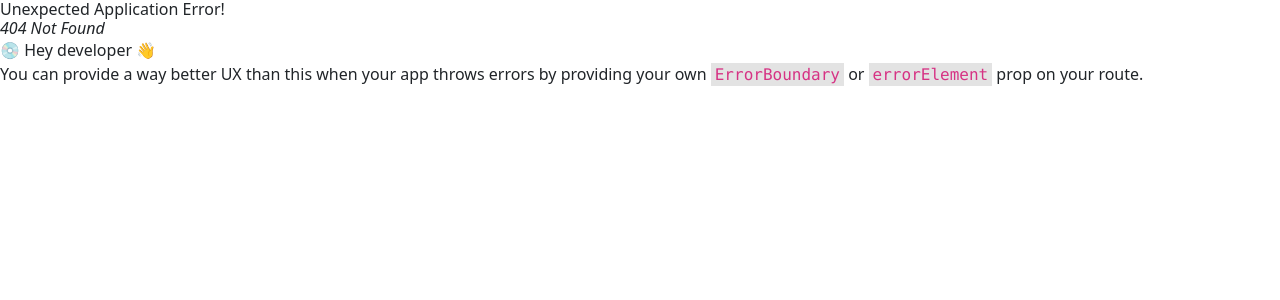
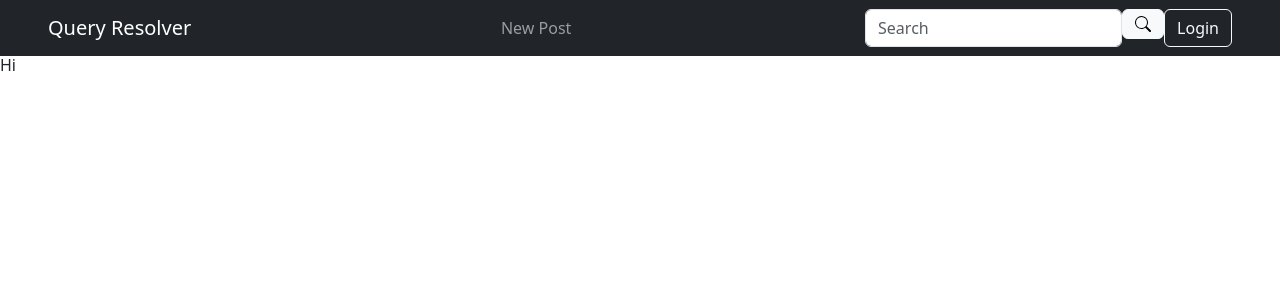
Before and after one commit to Shivendra323/Query-Resolver, a React (Vite) app in the folder client/: page /search in a window 1280 px wide. Before the commit this address had no page. Shown: the top 300 px of the page. Built offline with nearby package versions, Linux system fonts and the light colour scheme.

Commit message:
Pushing all changes

```diff
--- a/client/package.json
+++ b/client/package.json
@@ -18,6 +18,7 @@
     "react": "^18.2.0",
     "react-bootstrap": "^2.10.2",
     "react-dom": "^18.2.0",
+    "react-icons": "^5.1.0",
     "react-router-dom": "^6.22.3"
   },
   "devDependencies": {
--- a/client/src/Componenets/Navigation.jsx
+++ b/client/src/Componenets/Navigation.jsx
@@ -1,7 +1,10 @@
 import React, { useState, useEffect } from 'react';
 import { Nav, Navbar, Button, Form, FormControl } from 'react-bootstrap';
 import { Link } from 'react-router-dom';
+import { BsSearch } from 'react-icons/bs'; // Importing search icon from React Icons library
 import NewPost from './NewPost';
+import axios from 'axios';
+import Search from './Search';
 
 function Navigation() {
   const [showForm, setShowForm] = useState(false);
@@ -9,6 +12,7 @@ function Navigation() {
   const [username, setUsername] = useState('');
   const [searchQuery, setSearchQuery] = useState('');
   const [searchResults, setSearchResults] = useState([]);
+  const [searchPerformed, setSearchPerformed] = useState(false); // Track if a search has been performed
 
   useEffect(() => {
     const sessionData = localStorage.getItem('session');
@@ -37,26 +41,20 @@ function Navigation() {
     setIsLoggedIn(false);
   };
 
-  const handleSearch = async (e) => {
-    if (e.key === 'Enter') {
+  const handleSearch = async () => {
     try {
-        const url = new URL("http://localhost:3000/getResults");
-        url.searchParams.append("query", searchQuery);
-
-        const response = await fetch(url);
-        if (!response.ok) {
-          throw new Error('Network response was not ok');
+      const response = await axios.get("http://localhost:3000/getResults", {
+        params: {
+          query: searchQuery
         }
-
-        const data = await response.json();
-        setSearchResults(data); // Update searchResults state with the received data
+      });
+      console.log(response);
+      setSearchResults(response.data); // Update searchResults state with the received data
+      setSearchPerformed(true); // Set searchPerformed to true after search
     } catch (error) {
       console.error("Error fetching search results:", error);
     }
-    }
   };
-
-
 
   return (
     <>
@@ -70,14 +68,20 @@ function Navigation() {
             <Nav.Link onClick={handleLinkClick}>New Post</Nav.Link>
           </Nav>
           <Form>
+            <div className="d-flex">
               <FormControl
                 type="text"
                 placeholder="Search"
                 className="mr-sm-2"
                 value={searchQuery}
                 onChange={(e) => setSearchQuery(e.target.value)}
-              onKeyDown={handleSearch}
               />
+              <Link to="/search">
+                <Button variant="light" onClick={handleSearch} className="ml-2">
+                  <BsSearch /> {/* Search icon */}
+                </Button>
+              </Link>
+            </div>
           </Form>
           <Nav>
             {isLoggedIn ? (
@@ -95,16 +99,7 @@ function Navigation() {
       </Navbar>
       {showForm && <NewPost onClose={handleCloseForm} />}
       {/* Display search results here */}
-      {searchResults.length > 0 && (
-        <div className="search-results">
-          <h5>Search Results:</h5>
-          <ul>
-            {searchResults.map(result => (
-              <li key={result.id}>{result.title}</li>
-            ))}
-          </ul>
-        </div>
-      )}
+      {searchPerformed && <Search data={searchResults} />}
     </>
   );
 }
--- /dev/null
+++ b/client/src/Componenets/Search.jsx
@@ -0,0 +1,31 @@
+import React from 'react'
+
+function Search(data) {
+    return (
+        console.log(data),
+        <>
+            <h1>Hi</h1>
+            {
+                data.length === 0 && ( // Check if search has been performed and no results found
+                    <div className="search-results">
+                        <h5>No post found</h5>
+                    </div>
+                )
+            }
+            {
+                data.length > 0 && (
+                    <div className="search-results">
+                        <h5>Search Results:</h5>
+                        <ul>
+                            {searchResults.map((result, index) => (
+                                <li key={index}>{result.content}</li>
+                            ))}
+                        </ul>
+                    </div>
+                )
+            }
+        </>
+    )
+}
+
+export default Search
--- a/client/src/main.jsx
+++ b/client/src/main.jsx
@@ -6,12 +6,14 @@ import { Route, RouterProvider, createBrowserRouter, createRoutesFromElements }
 import Layout from './Componenets/Layout.jsx'
 import Post from './Componenets/Post.jsx'
 import Login from './Componenets/Login.jsx'
+import Search from './Componenets/Search.jsx'
 
 const router = createBrowserRouter(
   createRoutesFromElements(
     <Route path='/' element={<Layout/>}>
-      <Route path='' element={<Post/>}/>
+      <Route path='/' element={<Post/>}/>
       <Route path='login' element={<Login />}/>
+      <Route path='/search/' element = {<Search data = "hello"/>}/>
     </Route>
   )
 )
```
Also changed, not shown: 1 other file (tests, documents, lock files or other folders). Lines whose indentation alone changed are shown as unchanged.
